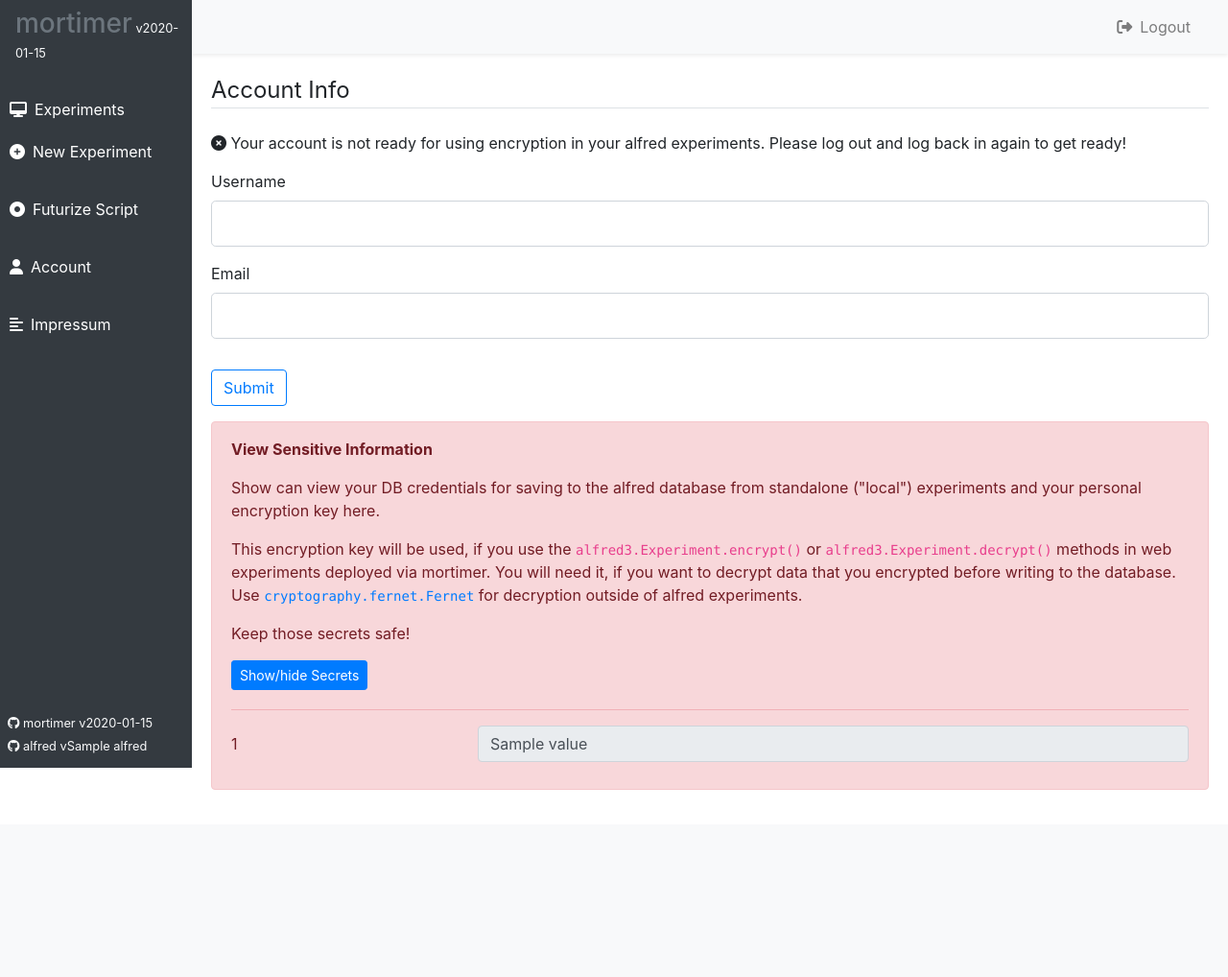
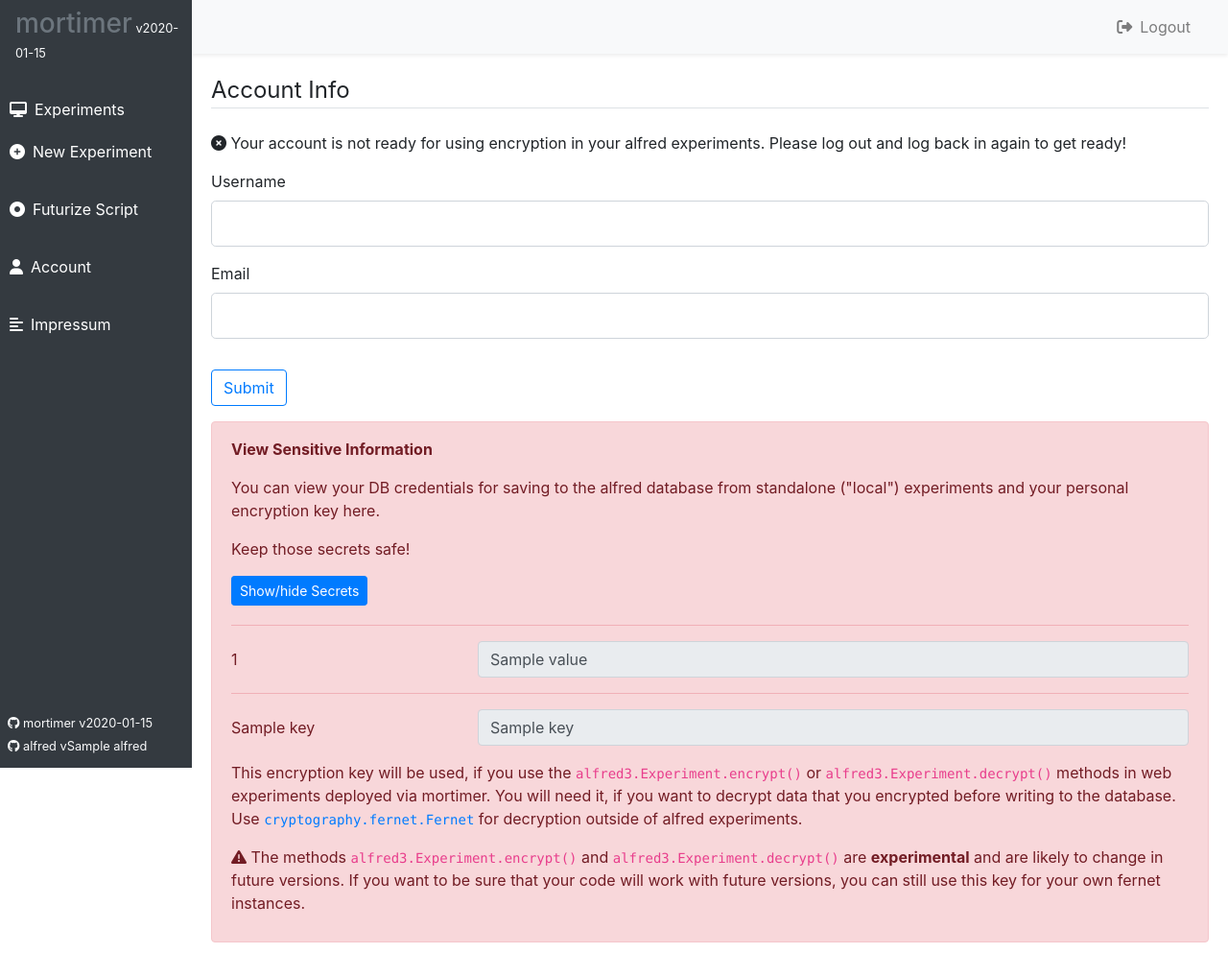
Before and after one commit to ctreffe/mortimer, a Python web app: template src/mortimer/templates/account.html in a window 1280 px wide, after a click on "Show/hide Secrets". Shown: the whole page at 96% size. Before the commit the page ends 823 px from the top, so only its background shows below. Run offline with Jinja, Linux system fonts and the light colour scheme; the template is opened without the code that fills it: most values are stand-ins (such as "Sample title", 1, 10 or a date in 2020); form fields are guessed from the names that the template uses; some libraries are stand-ins or nearby versions.

Commit message:
update account page

```diff
--- a/src/mortimer/templates/account.html
+++ b/src/mortimer/templates/account.html
@@ -58,31 +58,50 @@
     <div class="alert alert-danger pt-3" role="alert">
         <p><b>View Sensitive Information</b></p>
 
-        <p>Show can view your DB credentials for saving to the alfred database from standalone ("local") experiments and your personal encryption key here.</p>
-
-        <p>This encryption key will be used, if you use the <code>alfred3.Experiment.encrypt()</code> or <code>alfred3.Experiment.decrypt()</code> methods in web experiments deployed via mortimer. You will need it, if you want to decrypt data that you encrypted before writing to the database. Use <a href="https://cryptography.io/en/latest/fernet/"><code>cryptography.fernet.Fernet</code></a> for decryption outside of alfred experiments.</p>
+        <p>You can view your DB credentials for saving to the alfred database from standalone ("local") experiments and
+            your personal encryption key here.</p>
 
         <p>Keep those secrets safe!</p>
 
         <!-- Show/Hide Button -->
         <button class="btn btn-primary btn-sm" type="button" data-toggle="collapse" data-target="#showSecrets"
-        aria-expanded="false" aria-controls="showSecrets">
-        Show/hide Secrets
+            aria-expanded="false" aria-controls="showSecrets">
+            Show/hide Secrets
         </button>
 
         <!-- Credentials -->
         <div class="collapse pt-1" id="showSecrets">
             <hr>
-            {% for key, value in info.items() %}
+            {% for key, value in info.items() if not key.startswith("_") %}
             <div class="form-group row">
                 <label for="{{ key }}" class="col-sm-3 col-form-label">{{ value[0] }}</label>
                 <div class="col-sm-9">
-                    <input type="text" readonly class="form-control" value="{{ value[1] }}">
+                    <input type="text" id="{{ key }}" readonly class="form-control" value="{{ value[1] }}">
                 </div>
             </div>
             {% endfor %}
+            <hr>
+            <div class="form-group row">
+                <label for="{{ encryption_key }}" class="col-sm-3 col-form-label">{{ info.get('_key')[0] }}</label>
+                <div class="col-sm-9">
+                    <input type="text" readonly class="form-control" value="{{ info.get('_key')[1] }}">
+                </div>
+            </div>
+
+            <p>This encryption key will be used, if you use the <code>alfred3.Experiment.encrypt()</code> or
+                <code>alfred3.Experiment.decrypt()</code> methods in web experiments deployed via mortimer. You will
+                need
+                it, if you want to decrypt data that you encrypted before writing to the database. Use <a
+                    href="https://cryptography.io/en/latest/fernet/"><code>cryptography.fernet.Fernet</code></a> for
+                decryption outside of alfred experiments.</p>
+            <p><i class="fas fa-exclamation-triangle"></i> The methods <code>alfred3.Experiment.encrypt()</code> and
+                <code>alfred3.Experiment.decrypt()</code> are <b>experimental</b> and are likely to
+                change in future versions. If you want to be sure that your code will work with future versions, you can
+                still use this key for your own fernet instances.
+            </p>
+
         </div>
-        </div>
+    </div>
 </div>
 
 {% endblock content %}
--- a/src/mortimer/users/routes.py
+++ b/src/mortimer/users/routes.py
@@ -121,7 +121,7 @@ def account():
         "username": ("Username for local DB", current_user.local_db_user),
         "password": ("Password for local DB", local_pw),
         "col": ("Collection for local DB", current_user.local_col),
-        "key": ("Encryption Key", user_key)
+        "_key": ("Encryption Key", user_key)
     }
 
     return render_template("account.html", title="Account", form=form, user=current_user, info=info)
```
